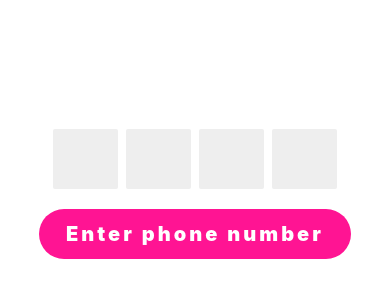
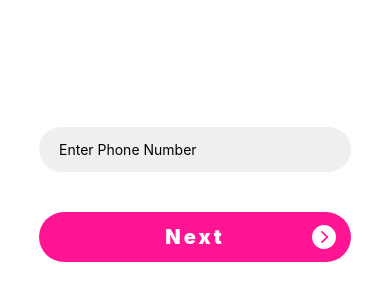
Before and after one commit to NimishKashyap/DronaJr, a React Native app: screen /Home in a window 390 px wide. Shown: the part 228-528 px from the top of the page. Built offline with nearby package versions, Linux system fonts and the light colour scheme.

Commit message:
Enter phone number added

```diff
--- a/components/InitalScreens/EnterPhone.js
+++ b/components/InitalScreens/EnterPhone.js
@@ -1,6 +1,12 @@
 import { StatusBar } from "expo-status-bar";
 
-import { View, Text, TouchableOpacity, StyleSheet } from "react-native";
+import {
+  View,
+  Text,
+  TouchableOpacity,
+  StyleSheet,
+  TextInput,
+} from "react-native";
 import { AntDesign } from "@expo/vector-icons";
 import OTP from "./OTP";
 
@@ -10,10 +16,21 @@ export default function EnterPhone() {
       <StatusBar style="auto" />
 
       {/* <Text style={styles.welcome}>Welcome</Text> */}
-      <OTP />
+      {/* <OTP /> */}
+      <TextInput
+        style={styles.inputView}
+        placeholder="Enter Phone Number"
+        keyboardType="numeric"
+      ></TextInput>
 
       <TouchableOpacity style={styles.loginBtn}>
-        <Text style={styles.loginText}>Enter phone number</Text>
+        <Text style={styles.loginText}>Next</Text>
+        <AntDesign
+          style={styles.icon}
+          name="rightcircle"
+          size={24}
+          color="white"
+        />
       </TouchableOpacity>
     </View>
   );
@@ -27,13 +44,18 @@ const styles = StyleSheet.create({
   },
 
   inputView: {
-    backgroundColor: "#FFC0CB",
+    backgroundColor: "#eeee",
     borderRadius: 30,
-    width: "70%",
+    width: "80%",
+    paddingLeft: 20,
     height: 45,
     marginBottom: 20,
 
     alignItems: "center",
+  },
+  icon: {
+    position: "absolute",
+    right: 15,
   },
 
   TextInput: {
@@ -52,8 +74,10 @@ const styles = StyleSheet.create({
     width: "80%",
     borderRadius: 25,
     display: "flex",
+    paddingHorizontal: 20,
     flexDirection: "row",
     height: 50,
+
     alignItems: "center",
     justifyContent: "center",
     marginTop: 20,
```
